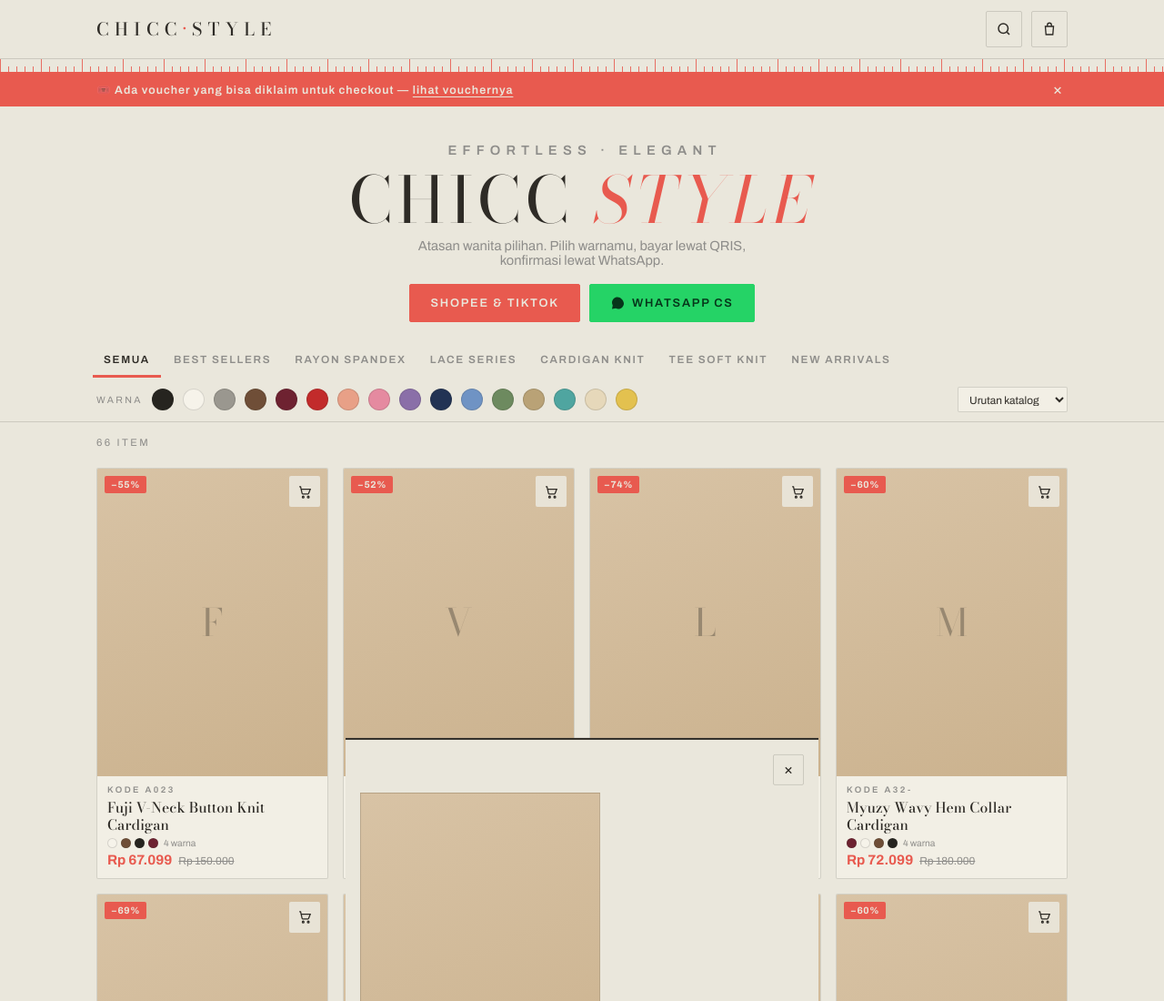
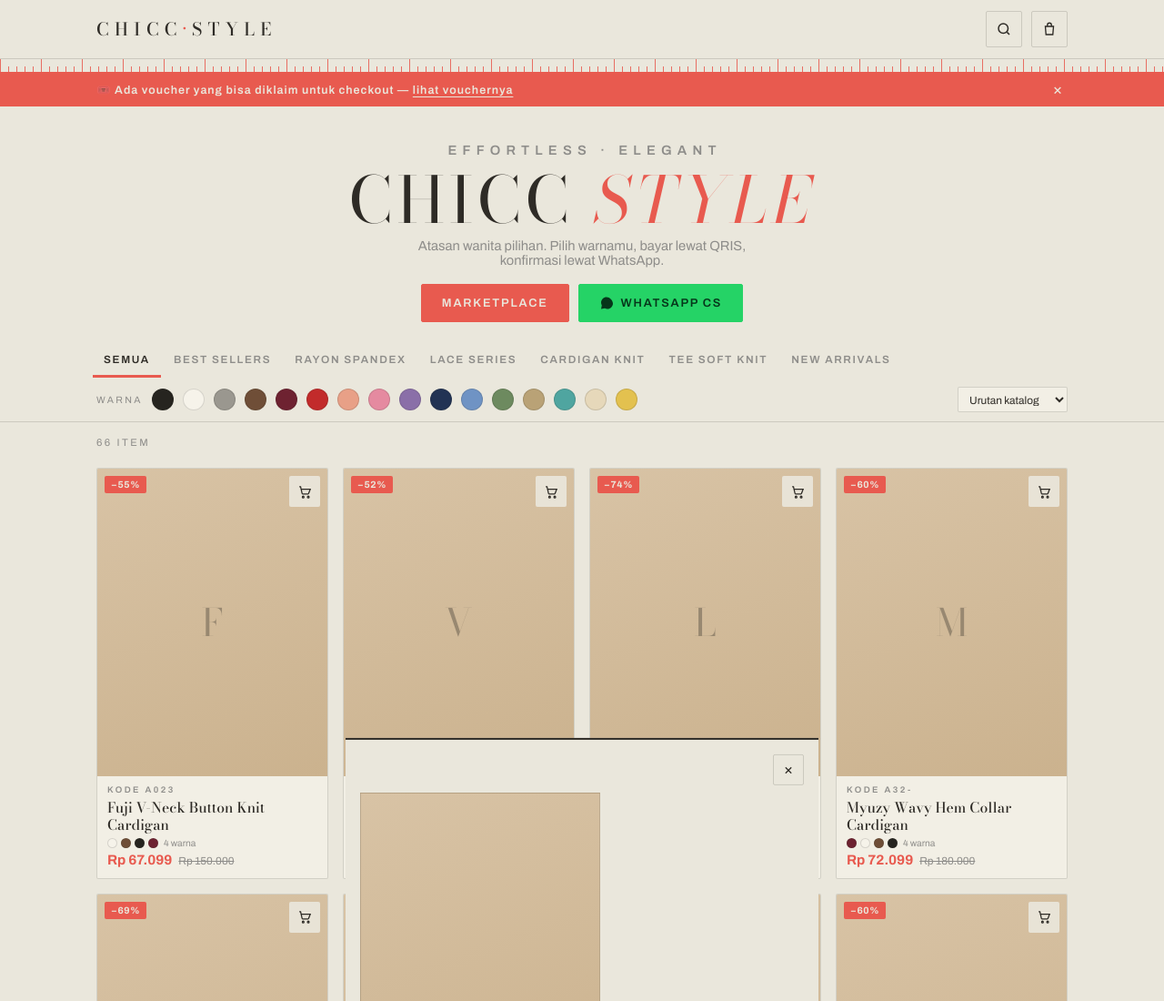
Before and after one commit to chiccstyle/shop, a plain HTML site: page index.html in a window 1280 px wide. Shown: the top 1100 px of the page at 91% size. Drawn offline with nearby package versions, Linux system fonts and the light colour scheme.

Commit message:
Update index.html

```diff
--- a/index.html
+++ b/index.html
@@ -273,7 +273,7 @@
     <h1>Chicc <em>Style</em></h1>
     <p>Atasan wanita pilihan. Pilih warnamu, bayar lewat QRIS, konfirmasi lewat WhatsApp.</p>
     <div class="cta-row">
-      <button class="btn solid" id="storeBtn">Shopee &amp; TikTok</button>
+      <button class="btn solid" id="storeBtn"> MARKETPLACE </button>
       <a class="btn wa" id="mainWa" href="#"><svg viewBox="0 0 32 32" fill="currentColor"><path d="M16 3C9.4 3 4 8.4 4 15c0 2.1.6 4.2 1.6 6L4 29l8.2-1.6c1.7.9 3.7 1.4 5.8 1.4 6.6 0 12-5.4 12-12S22.6 3 16 3z"/></svg>WhatsApp CS</a>
     </div>
   </section>
```
